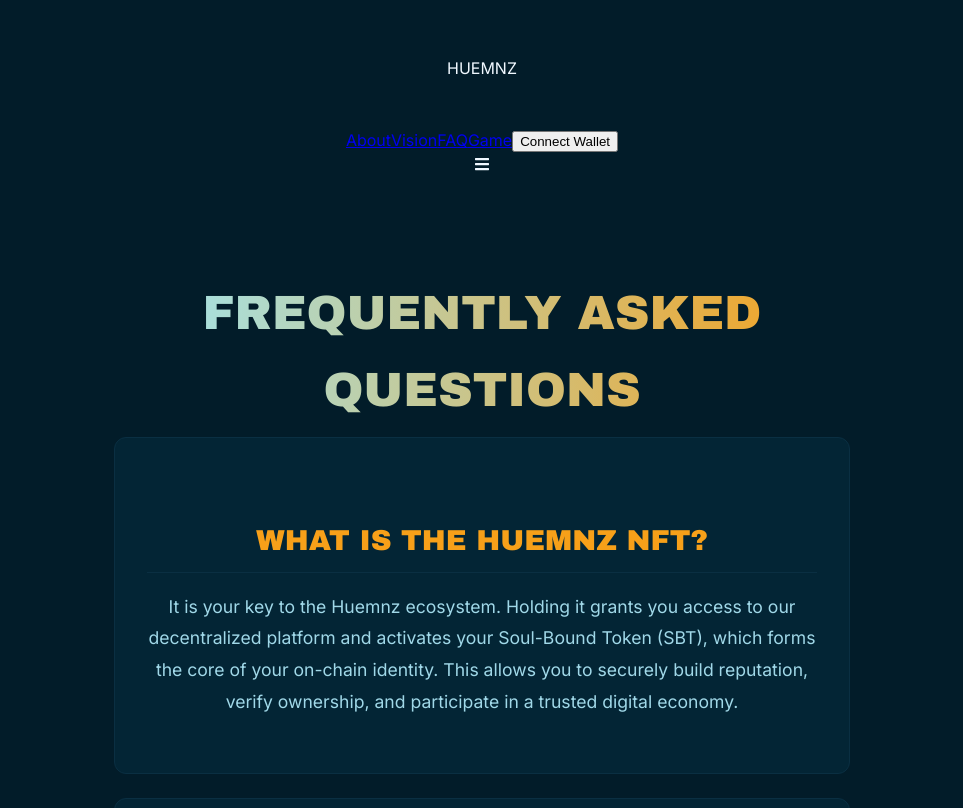
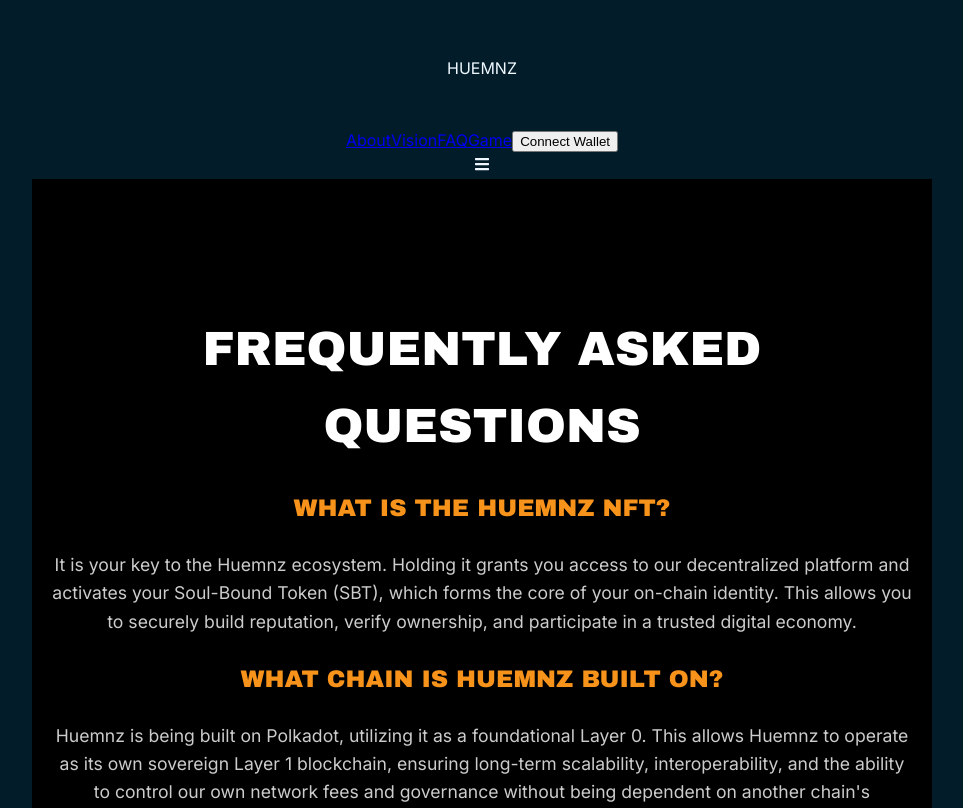
Before and after one commit to uploadnprogress/huemnz-frontend, a React (Vite) app: page /faq in a window 1280 px wide. Shown: the top 808 px of the page, without its empty margins (158-1121 px from the left). Built offline with nearby package versions, Linux system fonts and the light colour scheme.

Commit message:
Systematic fix: HomePage grid, footer icons, and ContentPage visibility

```diff
--- a/src/Homepage.module.css
+++ b/src/Homepage.module.css
@@ -1,12 +1,12 @@
 .container {
   max-width: 100%;
   margin: 0 auto;
-  background-color: #000000;
+  background-color: #000000; /* Pure black background */
   color: #e0e0e0;
   overflow-x: hidden;
 }
 
-/* Visibility Fixes - Force Colors */
+/* Visibility Fixes - Force white/gray colors against black background */
 .mainTitle, .sectionTitle, .cardTitle, .memberTitle, .footerLogo {
   color: #ffffff !important;
 }
@@ -15,17 +15,18 @@
   color: #cccccc !important;
 }
 
-/* MISSION TILES VERTICAL ON MOBILE */
+/* MISSION TILES - GRID LOGIC */
 .missionGrid {
   display: grid;
-  grid-template-columns: repeat(auto-fit, minmax(300px, 1fr));
+  grid-template-columns: repeat(3, 1fr); /* Horizontal on Desktop */
   gap: 1.5rem;
   text-align: left;
 }
 
+/* Vertical Stack for Mobile */
 @media (max-width: 768px) {
   .missionGrid {
-    grid-template-columns: 1fr !important; /* Forces vertical stacking */
+    grid-template-columns: 1fr !important; /* 1 column on mobile */
   }
 }
 
--- a/src/pages/ContentPage.module.css
+++ b/src/pages/ContentPage.module.css
@@ -1,80 +1,45 @@
 .container {
-    max-width: 800px;
+  max-width: 900px;
   margin: 0 auto;
-    padding: 4rem 2rem 6rem 2rem;
-    color: var(--color-text-primary);
-    font-family: 'Inter', sans-serif;
+  padding: 100px 20px;
+  background-color: #000; /* Pure black background */
+  min-height: 100vh;
 }
 
+/* Visibility Fix: Force all headings and text to be white/gray */
 .container h1 {
+  color: #ffffff !important;
   font-size: 3rem;
-    text-align: center;
-    margin-bottom: 0.5rem;
-    color: var(--color-text-primary);
-    background: linear-gradient(90deg, var(--color-light-blue), var(--color-light-orange));
-    -webkit-background-clip: text;
-    -webkit-text-fill-color: transparent;
+  margin-bottom: 20px;
+}
+
+.container h2 {
+  color: #ffffff !important;
+  font-size: 2rem;
+  margin-top: 40px;
+}
+
+.container h3 {
+  color: #F7931A !important; /* Accent color for subheaders */
+  font-size: 1.5rem;
+}
+
+.container p, .container li {
+  color: #cccccc !important;
+  font-size: 1.1rem;
+  line-height: 1.6;
+  margin-bottom: 20px;
 }
 
 .subtitle {
-      text-align: center;
-      font-size: 1.1rem;
-      color: var(--color-text-secondary);
-      margin-bottom: 4rem;
-      font-weight: 500;
-  }
-
-  .content h2, .faqItem h3 {
-    font-size: 1.8rem;
-    color: var(--color-light-orange);
-    margin-bottom: 1rem;
-    margin-top: 3rem;
-    padding-bottom: 0.5rem;
-    border-bottom: 1px solid var(--color-border);
-  }
-
-  .content p, .faqItem p {
-    font-size: 1.1rem;
-    line-height: 1.8;
-    color: var(--color-text-secondary);
-    margin-bottom: 1.5rem;
-  }
-
-  .content ul {
-      list-style-type: none;
-      padding-left: 0;
-  }
-
-  .content li {
-      background-color: var(--color-card-background);
-      padding: 1rem 1.5rem;
-      margin-bottom: 1rem;
-      border-radius: 8px;
-      border-left: 3px solid var(--color-medium-blue);
-      font-size: 1.1rem;
-      line-height: 1.7;
-      color: var(--color-text-secondary);
+  color: #a0a0a0 !important;
+  font-size: 1.3rem;
+  margin-bottom: 50px;
+  font-style: italic;
 }
 
 .contentBlock {
-      margin-top: 1.5rem;
+  margin-top: 30px;
+  border-left: 2px solid #2a2a2a;
+  padding-left: 20px;
 }
-
-  .contentBlock h3 {
-      font-size: 1.3rem;
-      color: var(--color-light-blue);
-      margin-bottom: 0.5rem;
-  }
-
-  .faqList {
-    display: flex;
-    flex-direction: column;
-    gap: 1.5rem;
-  }
-
-  .faqItem {
-    background-color: var(--color-card-background);
-    padding: 2rem;
-    border-radius: 12px;
-    border: 1px solid var(--color-border);
-  }
--- a/src/pages/HomePage.jsx
+++ b/src/pages/HomePage.jsx
@@ -166,6 +166,7 @@ function HomePage() {
             <span onClick={() => navigate('/faq')}>FAQ</span>
             <span onClick={() => navigate('/allowlist')}>Game</span>
           </div>
+          {/* Removed Instagram Icon */}
           <div className={styles.socialIcons}>
             <a href="https://x.com/theHueMnz" target="_blank" rel="noopener noreferrer"><FaTwitter /></a>
             <a href="https://discord.gg/F8cnTTPssn" target="_blank" rel="noopener noreferrer"><FaDiscord /></a>
```
Lines whose indentation alone changed are shown as unchanged.
